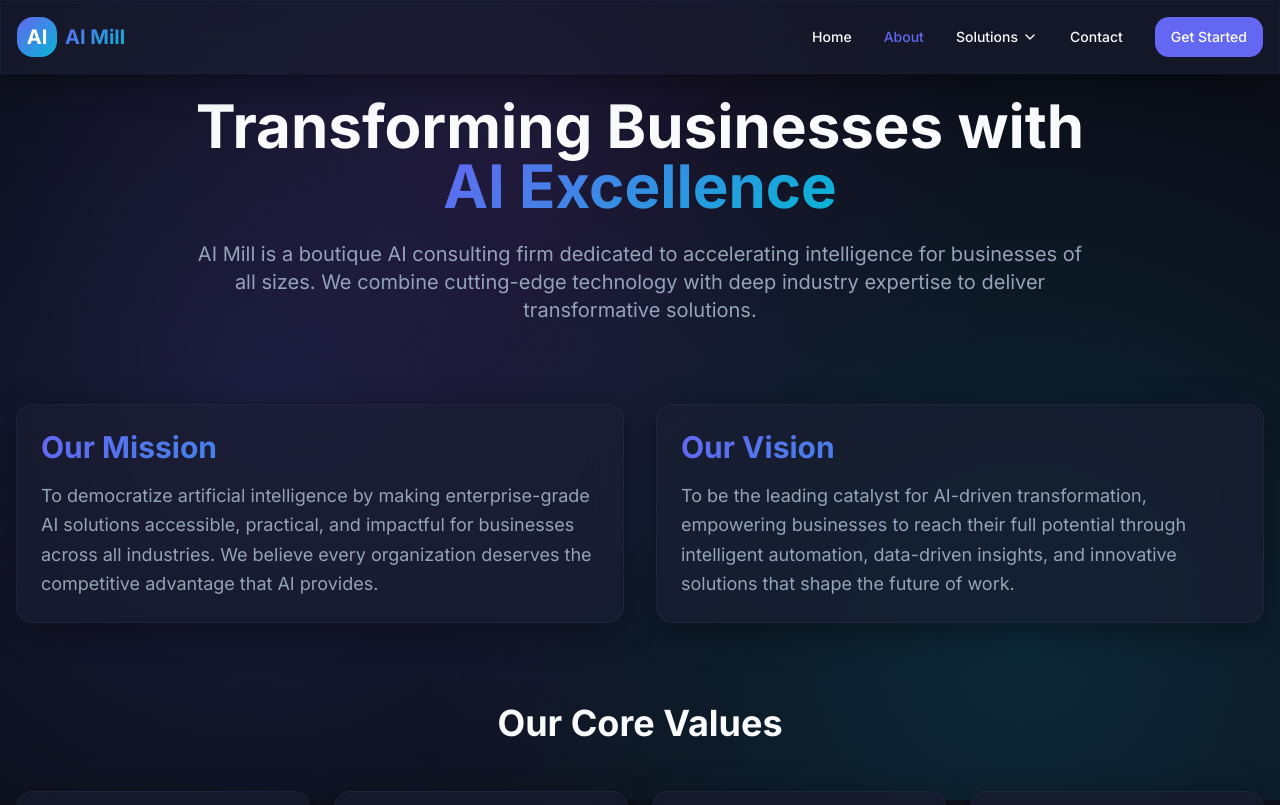
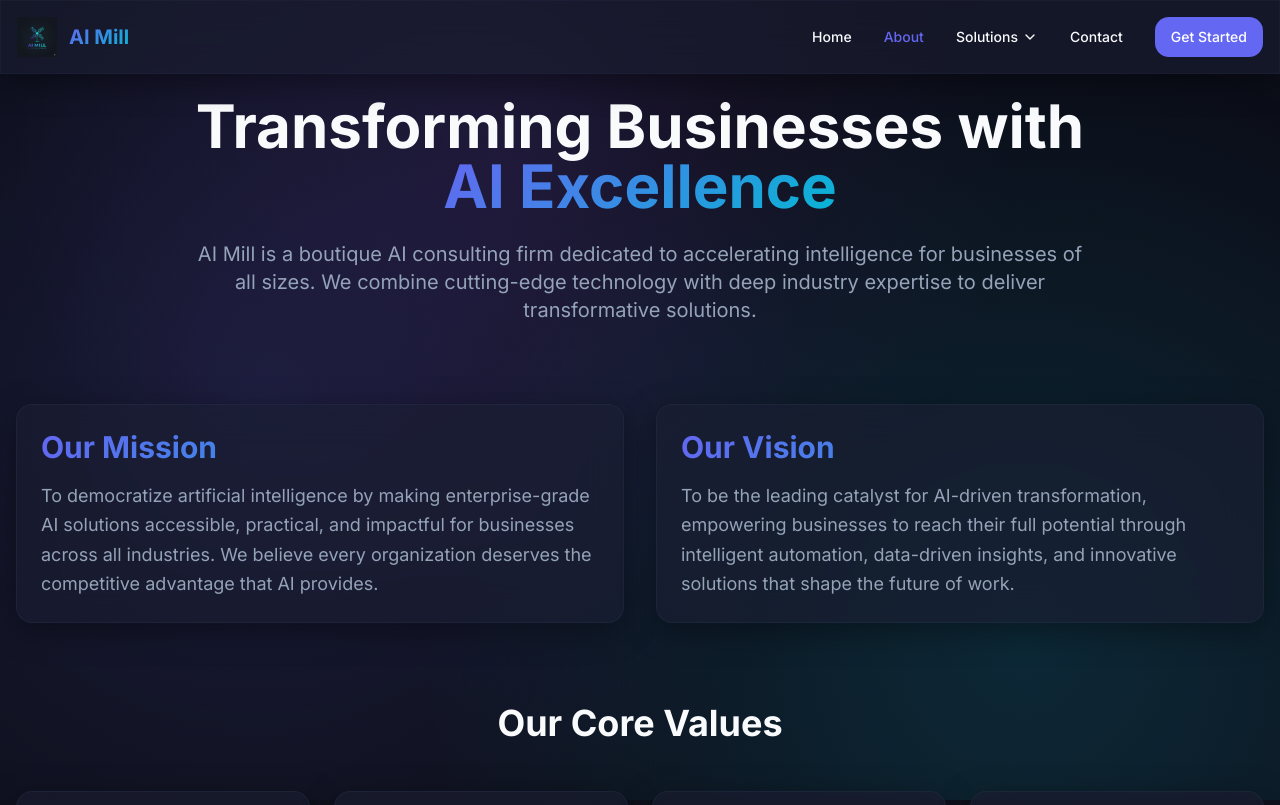
Before and after one commit to nukeshav/ai-mill-visions, a React (Vite) app: page /about in a window 1280 px wide. Shown: the top 805 px of the page. Built offline with nearby package versions, Linux system fonts and the light colour scheme; the HTML template or start-up script is replaced by a standard one.

Commit message:
Add company logo

```diff
--- a/src/components/Navigation.tsx
+++ b/src/components/Navigation.tsx
@@ -2,6 +2,7 @@ import { useState } from "react";
 import { Link, useLocation } from "react-router-dom";
 import { Menu, X, ChevronDown } from "lucide-react";
 import { Button } from "./ui/button";
+import logo from "@/assets/logo.png";
 
 const Navigation = () => {
   const [isOpen, setIsOpen] = useState(false);
@@ -22,10 +23,8 @@ const Navigation = () => {
       <div className="container mx-auto px-4 py-4">
         <div className="flex items-center justify-between">
           {/* Logo */}
-          <Link to="/" className="flex items-center space-x-2">
-            <div className="w-10 h-10 rounded-lg bg-gradient-to-br from-primary to-secondary flex items-center justify-center">
-              <span className="text-white font-bold text-xl">AI</span>
-            </div>
+          <Link to="/" className="flex items-center space-x-3">
+            <img src={logo} alt="AI Mill Logo" className="h-10 w-auto" />
             <span className="text-xl font-bold gradient-text">AI Mill</span>
           </Link>
 
```
Also changed, not shown: src/assets/logo.png (added).
